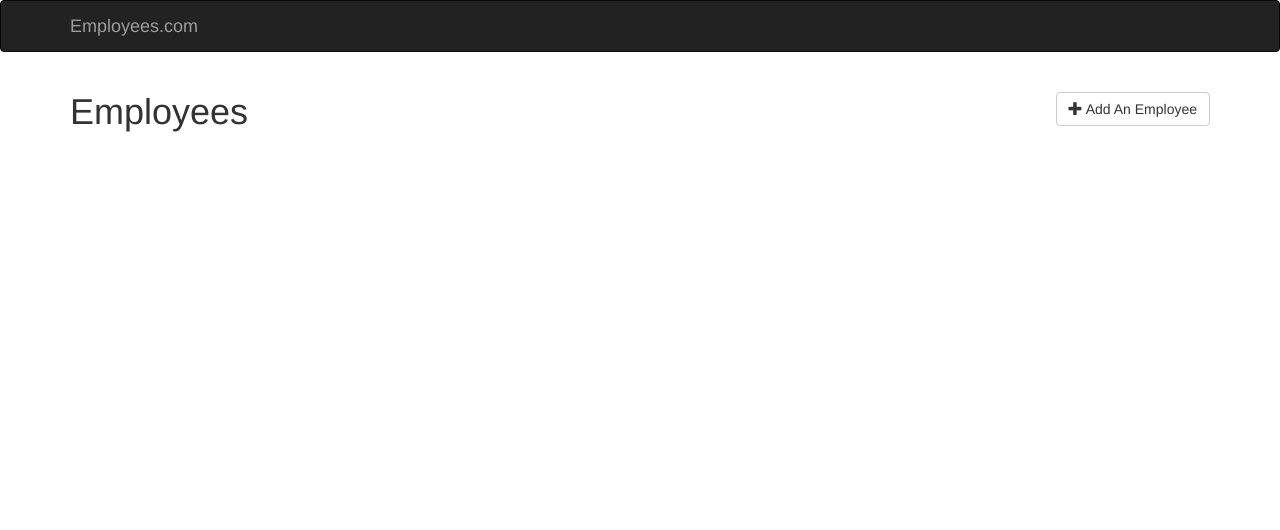
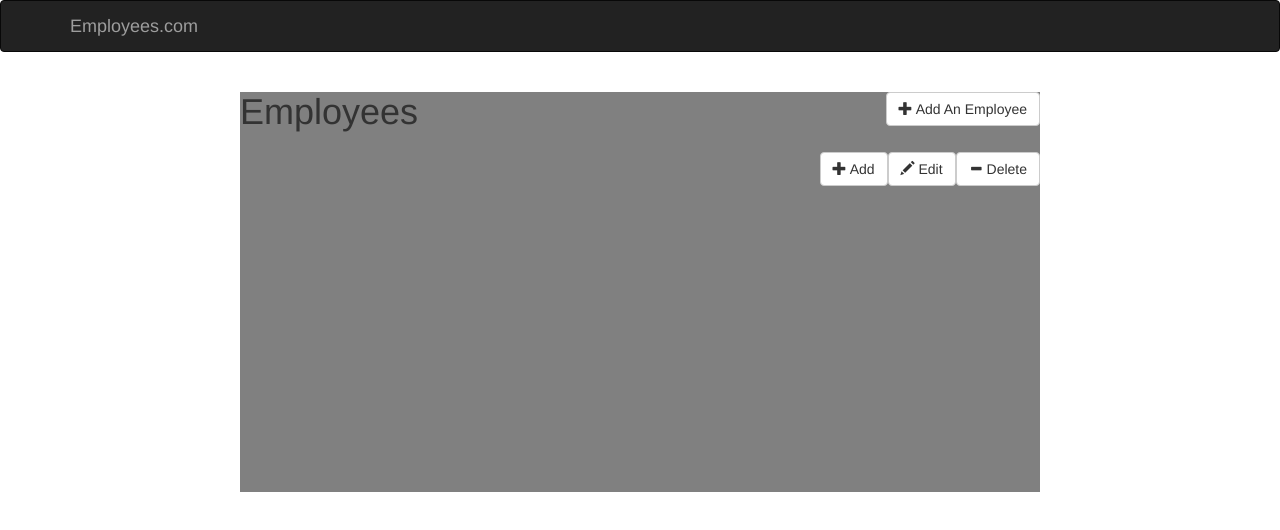
Before and after one commit to AmosFord/Angular-Crud-Example, a website: page index.html in a window 1280 px wide. Drawn offline with nearby package versions, Linux system fonts and the light colour scheme; some packages are replaced by stand-ins of ours; no server answers; a script that the page names is missing.

Commit message:
Added buttons to home page
Begining process to convert to single page app

```diff
--- a/index.html
+++ b/index.html
@@ -3,6 +3,8 @@
 <head>
     <title>Ford Employee Test App</title>
     <link rel="stylesheet" href="https://maxcdn.bootstrapcdn.com/bootstrap/3.3.4/css/bootstrap.min.css">
+    <link rel="stylesheet" type="text/css" href="/styles/main.css">
+
 
     <script src="node_modules/angular/angular.min.js" type="text/javascript" charset="utf-8"></script>
 
--- /dev/null
+++ b/styles/main.css
@@ -0,0 +1,9 @@
+.employee-list {
+    width: 100vw;
+    height: 50vw; /* 100/56.25 = 1.778 */
+    background: grey;
+    max-height: 50vh;
+    max-width: 100vh; /* 16/9 = 1.778 */
+    margin: auto;
+
+}
--- a/views/employees.html
+++ b/views/employees.html
@@ -12,4 +12,7 @@
             </h3>
         </a>
     </div>
+     <a href="#/employee/new" class="btn btn-default pull-right"><span class="glyphicon glyphicon-minus"></span> Delete</a>
+      <a href="#/employee/new" class="btn btn-default pull-right"><span class="glyphicon glyphicon-pencil"></span> Edit</a>
+     <a href="#/employee/new" class="btn btn-default pull-right"><span class="glyphicon glyphicon-plus"></span> Add</a>
 </div>
```
